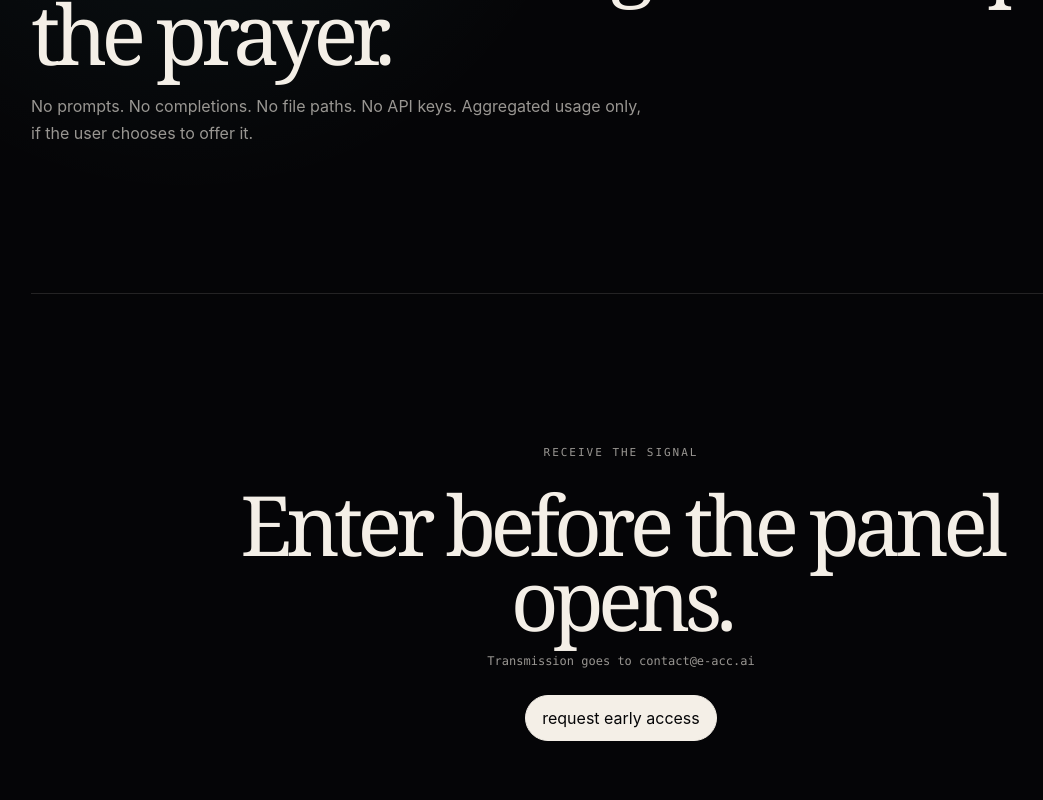
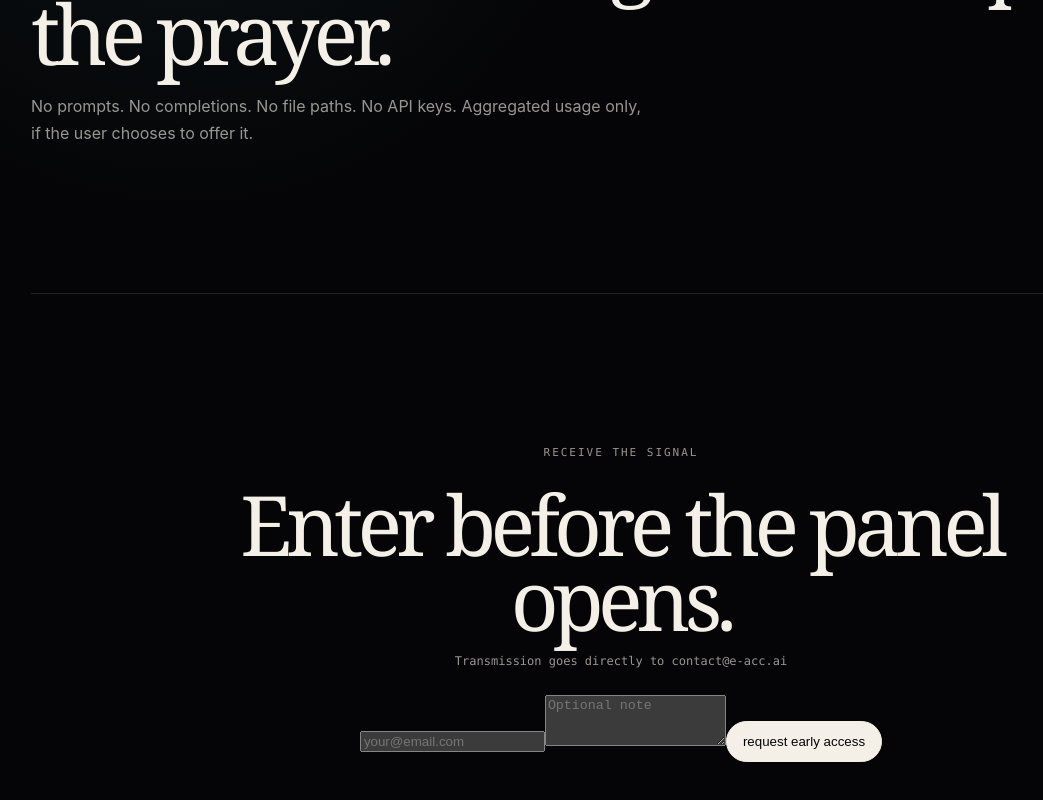
Before and after one commit to seasonsolt/tachi, a React (Vite) app in the folder eacc-screen/packages/client/: page / in a window 1280 px wide. Shown: the part 2534-3334 px from the top of the page, without its empty margins (19-1062 px from the left). Built offline with nearby package versions, Linux system fonts and the light colour scheme; no server answers.

Commit message:
Add contact form email endpoint

```diff
--- a/eacc-screen/packages/client/src/App.tsx
+++ b/eacc-screen/packages/client/src/App.tsx
@@ -78,6 +78,10 @@ export function App() {
   const [connectedSources, setConnectedSources] = useState<string[]>([]);
   const [panelStatus, setPanelStatus] = useState<PanelStatus>('connecting');
   const [lastMilestone, setLastMilestone] = useState<string | null>(null);
+  const [contactEmail, setContactEmail] = useState('');
+  const [contactMessage, setContactMessage] = useState('');
+  const [contactStatus, setContactStatus] = useState<'idle' | 'sending' | 'sent' | 'error'>('idle');
+  const [contactError, setContactError] = useState('');
 
   useEffect(() => {
     const timer = window.setInterval(() => {
@@ -155,6 +159,40 @@ export function App() {
   const totalCost = formatCost(tokenData?.totalCostUSD);
   const dataIntensity = tokenData?.totalTokens ? Math.min(1, Math.log10(tokenData.totalTokens) / 11) : 0.28;
   const sourceLabel = connectedSources.length ? connectedSources.join(' · ') : 'local altar';
+
+  async function submitContact(event: React.FormEvent<HTMLFormElement>) {
+    event.preventDefault();
+    if (!contactEmail.trim()) return;
+
+    setContactStatus('sending');
+    setContactError('');
+
+    try {
+      const response = await fetch('/api/contact', {
+        method: 'POST',
+        headers: { 'Content-Type': 'application/json' },
+        body: JSON.stringify({
+          email: contactEmail.trim(),
+          message: contactMessage.trim(),
+          context: {
+            totalTokens: tokenData?.totalTokens ?? null,
+            monthTokens: tokenData?.monthTokens ?? null,
+            totalCostUSD: tokenData?.totalCostUSD ?? null,
+            panelStatus,
+            connectedSources,
+          },
+        }),
+      });
+
+      const result = await response.json().catch(() => ({}));
+      if (!response.ok) throw new Error(result?.error ?? 'Transmission failed.');
+      setContactStatus('sent');
+      setContactMessage('');
+    } catch (error) {
+      setContactStatus('error');
+      setContactError(error instanceof Error ? error.message : 'Transmission failed.');
+    }
+  }
 
   return (
     <main className="site" style={{ '--intensity': dataIntensity } as React.CSSProperties}>
@@ -253,8 +291,30 @@ export function App() {
       <section id="signal" className="signalSection" aria-labelledby="signal-title">
         <p className="kicker">receive the signal</p>
         <h2 id="signal-title">Enter before the panel opens.</h2>
-        <p className="contactLine">Transmission goes to contact@e-acc.ai</p>
-        <a className="button primary" href="mailto:contact@e-acc.ai?subject=EACC%20early%20access&body=I%20want%20to%20receive%20the%20signal%20and%20try%20EACC%20Panel.">request early access</a>
+        <p className="contactLine">Transmission goes directly to contact@e-acc.ai</p>
+        <form className="contactForm" onSubmit={submitContact}>
+          <input
+            type="email"
+            name="email"
+            value={contactEmail}
+            onChange={(event) => setContactEmail(event.target.value)}
+            placeholder="your@email.com"
+            autoComplete="email"
+            required
+          />
+          <textarea
+            name="message"
+            value={contactMessage}
+            onChange={(event) => setContactMessage(event.target.value)}
+            placeholder="Optional note"
+            rows={3}
+          />
+          <button className="button primary" type="submit" disabled={contactStatus === 'sending'}>
+            {contactStatus === 'sending' ? 'transmitting…' : contactStatus === 'sent' ? 'signal received' : 'request early access'}
+          </button>
+          {contactStatus === 'error' && <p className="formStatus error">{contactError}</p>}
+          {contactStatus === 'sent' && <p className="formStatus">Transmission received. I’ll reply from contact@e-acc.ai.</p>}
+        </form>
       </section>
     </main>
   );
```
Also changed, not shown: 1 other file (tests, documents, lock files or other folders).
